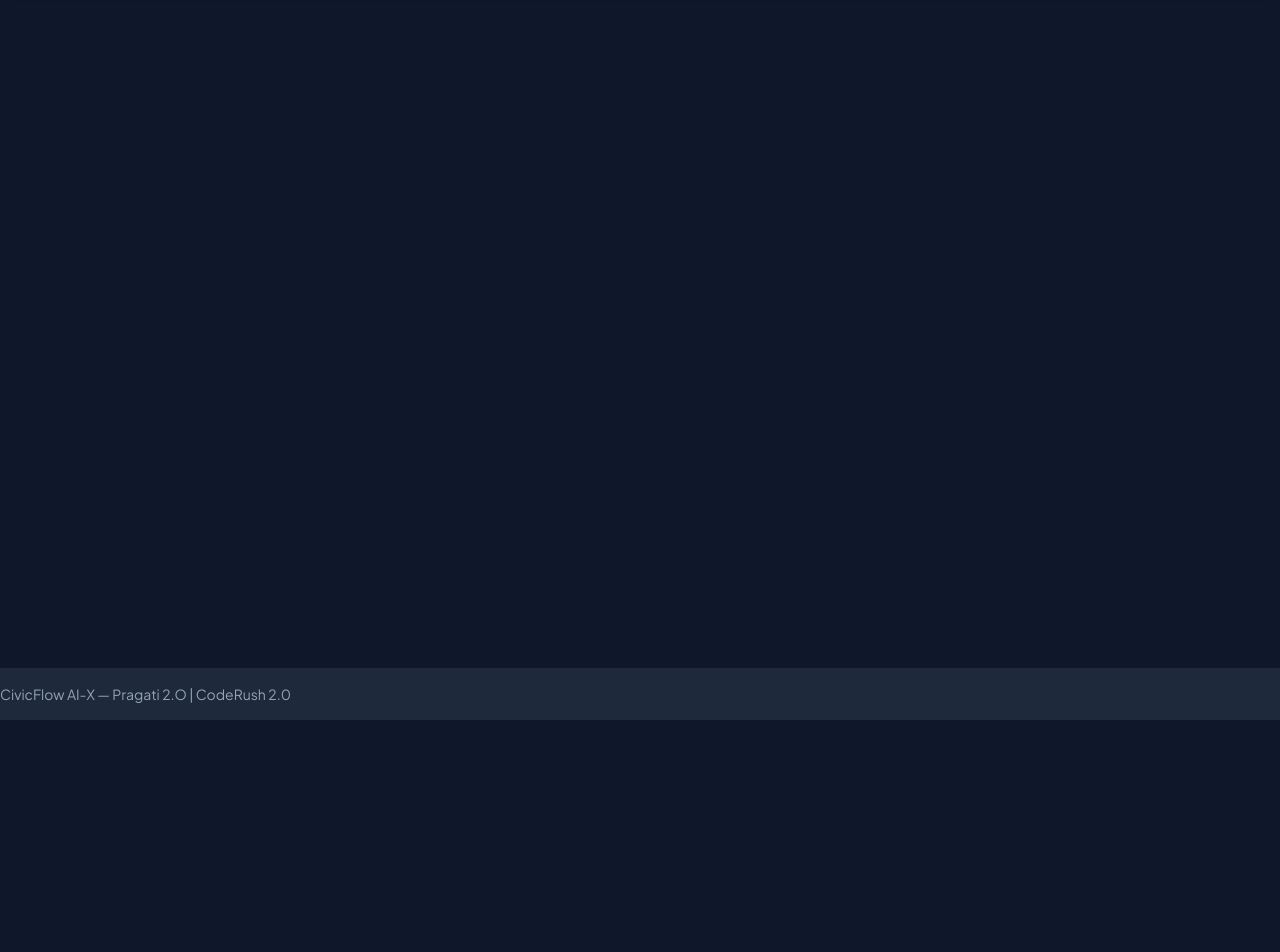
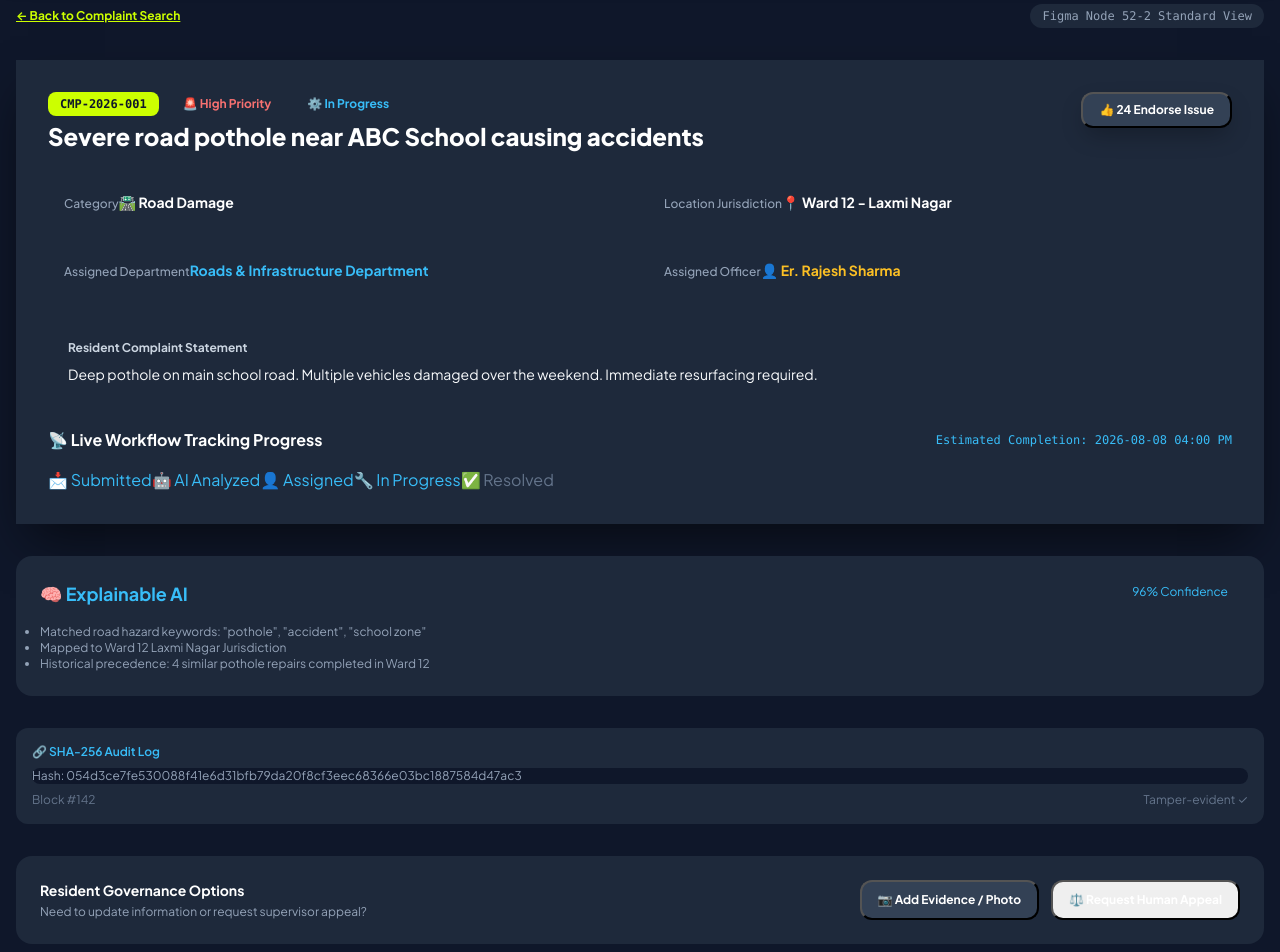
Before and after one commit to Yash-k10/complaint_box, a React (Vite) app in the folder client/: page /complaint/1 in a window 1280 px wide. Shown: the part 80-1032 px from the top of the page. Before the commit the page ends 800 px from the top, so only its background shows below. Built offline with nearby package versions, Linux system fonts and the light colour scheme.

Commit message:
integrate figma node 52-2 complaint tracker and status detail view

```diff
--- a/client/src/App.jsx
+++ b/client/src/App.jsx
@@ -9,6 +9,7 @@ import AnalyticsPage from './pages/AnalyticsPage';
 import DigitalTwinPage from './pages/DigitalTwinPage';
 import LoginPage from './pages/LoginPage';
 import TrackComplaint from './pages/TrackComplaint';
+import ComplaintPage from './pages/ComplaintPage';
 
 function App() {
   return (
@@ -23,6 +24,7 @@ function App() {
             <Route path="/analytics" element={<AnalyticsPage />} />
             <Route path="/digital-twin" element={<DigitalTwinPage />} />
             <Route path="/track" element={<TrackComplaint />} />
+            <Route path="/complaint/:id" element={<ComplaintPage />} />
             <Route path="/login" element={<LoginPage />} />
           </Routes>
         </div>
--- a/client/src/pages/ComplaintPage.jsx
+++ b/client/src/pages/ComplaintPage.jsx
@@ -1,5 +1,166 @@
-import React from 'react';
+import React, { useState } from 'react';
+import { useParams, Link } from 'react-router-dom';
 import TrackingTimeline from '../components/TrackingTimeline';
 import XAIPanel from '../components/XAIPanel';
 import BlockchainAudit from '../components/BlockchainAudit';
-export default function ComplaintPage() { return (<div className='max-w-4xl mx-auto px-4 py-8 space-y-6'><div className='bg-slate-800 p-6 rounded-2xl border border-slate-700'><span className='text-xs text-cyan-400 font-mono'>CMP-2026-001</span><h2 className='text-2xl font-bold text-white'>Severe road pothole near ABC School</h2><TrackingTimeline currentStep={3} /></div><XAIPanel xaiData={{confidence:96,reasoning:['Road hazard keywords','Ward 12 mapping']}} /><BlockchainAudit /></div>); }
+
+const SAMPLE_DETAIL = {
+  complaintId: 'CMP-2026-001',
+  title: 'Severe road pothole near ABC School causing accidents',
+  description: 'Deep pothole on main school road. Multiple vehicles damaged over the weekend. Immediate resurfacing required.',
+  category: 'Road Damage',
+  urgency: 'High Priority',
+  status: 'In Progress',
+  wardId: 12,
+  wardName: 'Ward 12 - Laxmi Nagar',
+  department: 'Roads & Infrastructure Department',
+  assignedOfficer: 'Er. Rajesh Sharma',
+  upvotes: 24,
+  confidenceScore: 96,
+  createdAt: '2026-08-07 10:14 AM',
+  estimatedCompletion: '2026-08-08 04:00 PM',
+  blockchainHash: '054d3ce7fe530088f41e6d31bfb79da20f8cf3eec68366e03bc1887584d47ac3',
+  xaiData: {
+    confidence: 96,
+    reasoning: [
+      'Matched road hazard keywords: "pothole", "accident", "school zone"',
+      'Mapped to Ward 12 Laxmi Nagar Jurisdiction',
+      'Historical precedence: 4 similar pothole repairs completed in Ward 12'
+    ],
+    rulesApplied: ['School & Hospital Safety Zone Priority Rule (SLA 24h)'],
+    similarCases: ['CMP-2025-8891', 'CMP-2025-9102']
+  }
+};
+
+export default function ComplaintPage() {
+  const { id } = useParams();
+  const [complaint] = useState(SAMPLE_DETAIL);
+  const [upvotes, setUpvotes] = useState(complaint.upvotes);
+  const [hasUpvoted, setHasUpvoted] = useState(false);
+  const [appealSent, setAppealSent] = useState(false);
+
+  const handleEndorse = () => {
+    if (!hasUpvoted) {
+      setUpvotes((v) => v + 1);
+      setHasUpvoted(true);
+    }
+  };
+
+  return (
+    <div className="max-w-5xl mx-auto px-4 py-8 space-y-8">
+      {/* Back Navigation */}
+      <div className="flex justify-between items-center">
+        <Link to="/track" className="text-xs text-lime-accent font-bold hover:underline flex items-center gap-1">
+          ← Back to Complaint Search
+        </Link>
+        <span className="text-xs bg-slate-800 text-slate-400 px-3 py-1 rounded-full border border-slate-700 font-mono">
+          Figma Node 52-2 Standard View
+        </span>
+      </div>
+
+      {/* Main Complaint Header Card (Figma Style) */}
+      <div className="bg-slate-800 p-8 rounded-3xl border border-slate-700 shadow-2xl space-y-6">
+        <div className="flex flex-wrap justify-between items-start gap-4 pb-4 border-b border-slate-700">
+          <div className="space-y-1">
+            <div className="flex items-center gap-3">
+              <span className="text-xs font-mono font-bold bg-lime-accent text-slate-900 px-3 py-1 rounded-lg">
+                {complaint.complaintId}
+              </span>
+              <span className="bg-red-500/20 text-red-400 border border-red-500/40 text-xs font-bold px-3 py-1 rounded-full">
+                🚨 {complaint.urgency}
+              </span>
+              <span className="bg-cyan-500/20 text-cyan-400 border border-cyan-500/40 text-xs font-bold px-3 py-1 rounded-full">
+                ⚙️ {complaint.status}
+              </span>
+            </div>
+            <h1 className="text-2xl md:text-3xl font-extrabold text-white pt-2">{complaint.title}</h1>
+          </div>
+
+          <button
+            onClick={handleEndorse}
+            className={`px-4 py-2 rounded-xl text-xs font-bold transition flex items-center gap-2 shadow-lg ${
+              hasUpvoted ? 'bg-lime-accent text-slate-900' : 'bg-slate-700 hover:bg-slate-600 text-white'
+            }`}
+          >
+            👍 {upvotes} {hasUpvoted ? 'Community Endorsed' : 'Endorse Issue'}
+          </button>
+        </div>
+
+        {/* Metadata Grid */}
+        <div className="grid grid-cols-2 md:grid-cols-4 gap-4 text-xs">
+          <div className="bg-slate-900/80 p-4 rounded-xl border border-slate-700 space-y-1">
+            <span className="text-slate-400 font-medium block">Category</span>
+            <span className="font-bold text-white text-sm">🛣️ {complaint.category}</span>
+          </div>
+
+          <div className="bg-slate-900/80 p-4 rounded-xl border border-slate-700 space-y-1">
+            <span className="text-slate-400 font-medium block">Location Jurisdiction</span>
+            <span className="font-bold text-white text-sm">📍 {complaint.wardName}</span>
+          </div>
+
+          <div className="bg-slate-900/80 p-4 rounded-xl border border-slate-700 space-y-1">
+            <span className="text-slate-400 font-medium block">Assigned Department</span>
+            <span className="font-bold text-cyan-400 text-sm">{complaint.department}</span>
+          </div>
+
+          <div className="bg-slate-900/80 p-4 rounded-xl border border-slate-700 space-y-1">
+            <span className="text-slate-400 font-medium block">Assigned Officer</span>
+            <span className="font-bold text-amber-400 text-sm">👤 {complaint.assignedOfficer}</span>
+          </div>
+        </div>
+
+        {/* Issue Description */}
+        <div className="bg-slate-900/60 p-5 rounded-2xl border border-slate-700/80 space-y-2">
+          <h4 className="text-xs font-bold text-slate-300 uppercase tracking-wider">Resident Complaint Statement</h4>
+          <p className="text-sm text-slate-200 leading-relaxed">{complaint.description}</p>
+        </div>
+
+        {/* 5-Step Visual Tracking Timeline */}
+        <div className="pt-4 border-t border-slate-700 space-y-4">
+          <div className="flex justify-between items-center">
+            <h3 className="text-base font-bold text-white">📡 Live Workflow Tracking Progress</h3>
+            <span className="text-xs text-cyan-400 font-mono">Estimated Completion: {complaint.estimatedCompletion}</span>
+          </div>
+          <TrackingTimeline currentStep={3} />
+        </div>
+      </div>
+
+      {/* Explainable AI Rationale */}
+      <XAIPanel xaiData={complaint.xaiData} />
+
+      {/* SHA-256 Blockchain Audit Trail */}
+      <BlockchainAudit hash={complaint.blockchainHash} />
+
+      {/* Resident Action Toolbar (Figma Node 52-2 Buttons) */}
+      <div className="bg-slate-800 p-6 rounded-2xl border border-slate-700 flex flex-wrap justify-between items-center gap-4 shadow-xl">
+        <div className="space-y-1">
+          <h4 className="text-sm font-bold text-white">Resident Governance Options</h4>
+          <p className="text-xs text-slate-400">Need to update information or request supervisor appeal?</p>
+        </div>
+
+        <div className="flex flex-wrap gap-3">
+          <button
+            onClick={() => alert('Evidence update form opened!')}
+            className="bg-slate-700 hover:bg-slate-600 text-xs font-bold text-white px-4 py-2.5 rounded-xl transition"
+          >
+            📷 Add Evidence / Photo
+          </button>
+
+          <button
+            onClick={() => {
+              setAppealSent(true);
+              alert('Appeal submitted! Escalated to Ward Supervisor review queue.');
+            }}
+            className={`text-xs font-bold px-4 py-2.5 rounded-xl transition ${
+              appealSent
+                ? 'bg-emerald-500/20 text-emerald-300 border border-emerald-500/40'
+                : 'bg-amber-600 hover:bg-amber-500 text-white'
+            }`}
+          >
+            ⚖️ {appealSent ? 'Appeal Under Supervisor Review' : 'Request Human Appeal'}
+          </button>
+        </div>
+      </div>
+    </div>
+  );
+}
--- a/client/src/pages/TrackComplaint.jsx
+++ b/client/src/pages/TrackComplaint.jsx
@@ -1,3 +1,67 @@
 import React, { useState } from 'react';
-import TrackingTimeline from '../components/TrackingTimeline';
-export default function TrackComplaint() { const [found, setFound] = useState(false); return (<div className='max-w-2xl mx-auto px-4 py-12 text-center space-y-6'><h2 className='text-3xl font-bold text-white'>Track Complaint</h2><div className='flex gap-2'><input className='flex-1 bg-slate-800 border border-slate-700 px-4 py-3 rounded-xl text-white' placeholder='Enter Complaint ID' /><button onClick={()=>setFound(true)} className='bg-cyan-500 text-slate-900 font-bold px-6 py-3 rounded-xl'>Track</button></div>{found && <div className='bg-slate-800 p-6 rounded-2xl border border-slate-700 text-left'><TrackingTimeline currentStep={2} /></div>}</div>); }
+import { useNavigate } from 'react-router-dom';
+
+const DEMO_TICKETS = [
+  { id: 'CMP-2026-001', title: 'Severe road pothole near ABC School', status: 'In Progress', ward: 'Ward 12' },
+  { id: 'CMP-2026-002', title: 'Major water pipe leakage', status: 'Assigned', ward: 'Ward 5' },
+  { id: 'CMP-2026-004', title: 'Broken pipeline near Central Market', status: 'New', ward: 'Ward 5' }
+];
+
+export default function TrackComplaint() {
+  const [complaintId, setComplaintId] = useState('');
+  const navigate = useNavigate();
+
+  const handleSearch = (e) => {
+    e.preventDefault();
+    if (!complaintId) return alert('Please enter a Complaint Reference ID');
+    navigate(`/complaint/${complaintId}`);
+  };
+
+  return (
+    <div className="max-w-3xl mx-auto px-4 py-16 text-center space-y-8">
+      <div className="space-y-2">
+        <span className="bg-lime-accent/10 text-lime-accent border border-lime-accent/30 text-xs px-3 py-1 rounded-full font-semibold">
+          Figma Node 52-2 Status Tracker
+        </span>
+        <h2 className="text-4xl font-extrabold text-white">Track Your Complaint Status</h2>
+        <p className="text-slate-400 text-sm">Enter your reference ID to view real-time AI triage & SHA-256 blockchain audit details</p>
+      </div>
+
+      <form onSubmit={handleSearch} className="flex gap-3 max-w-xl mx-auto">
+        <input
+          className="flex-1 bg-slate-800 border border-slate-700 px-5 py-3.5 rounded-xl text-white placeholder-slate-400 outline-none focus:ring-2 focus:ring-lime-accent font-mono text-sm"
+          placeholder="e.g. CMP-2026-001"
+          value={complaintId}
+          onChange={(e) => setComplaintId(e.target.value)}
+        />
+        <button
+          type="submit"
+          className="bg-lime-accent hover:opacity-90 text-slate-900 font-extrabold px-8 py-3.5 rounded-xl text-sm transition shadow-lg"
+        >
+          Track Issue →
+        </button>
+      </form>
+
+      {/* Demo Tickets Quick Access */}
+      <div className="pt-6 border-t border-slate-800 space-y-4">
+        <span className="text-xs text-slate-400 font-semibold uppercase tracking-wider block">Or click a sample complaint to test Figma Node 52-2 layout:</span>
+        <div className="grid grid-cols-1 md:grid-cols-3 gap-4">
+          {DEMO_TICKETS.map((t) => (
+            <button
+              key={t.id}
+              onClick={() => navigate(`/complaint/${t.id}`)}
+              className="bg-slate-800 p-4 rounded-xl border border-slate-700 hover:border-lime-accent text-left transition space-y-2 shadow-lg hover:-translate-y-1"
+            >
+              <div className="flex justify-between items-center text-xs">
+                <span className="font-mono text-lime-accent font-bold">{t.id}</span>
+                <span className="bg-slate-700 text-slate-300 px-2 py-0.5 rounded text-[10px]">{t.status}</span>
+              </div>
+              <p className="text-xs font-bold text-white line-clamp-2">{t.title}</p>
+              <span className="text-[10px] text-slate-400 block">📍 {t.ward}</span>
+            </button>
+          ))}
+        </div>
+      </div>
+    </div>
+  );
+}
```
